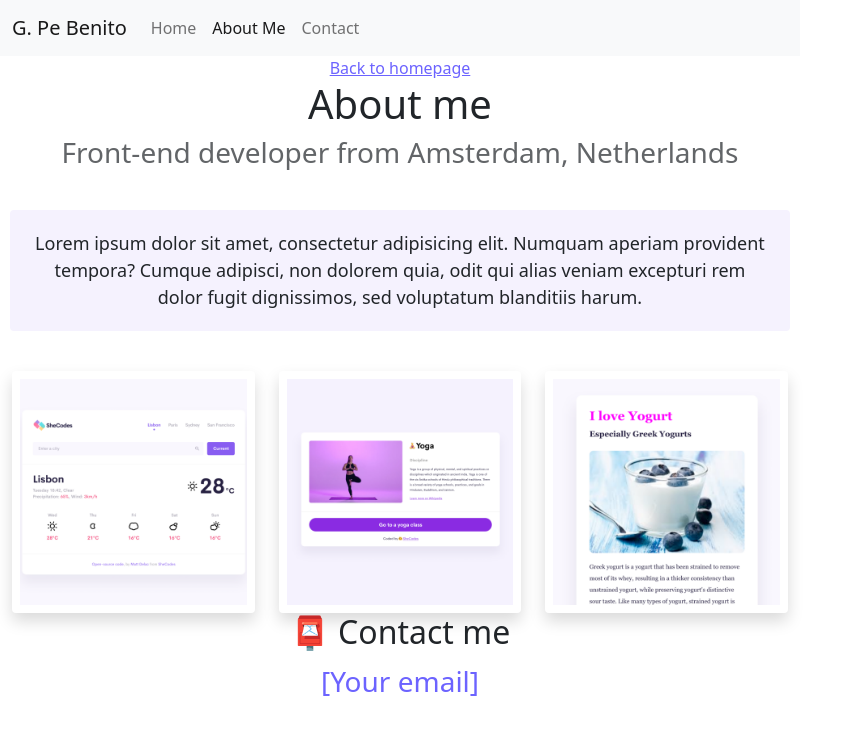
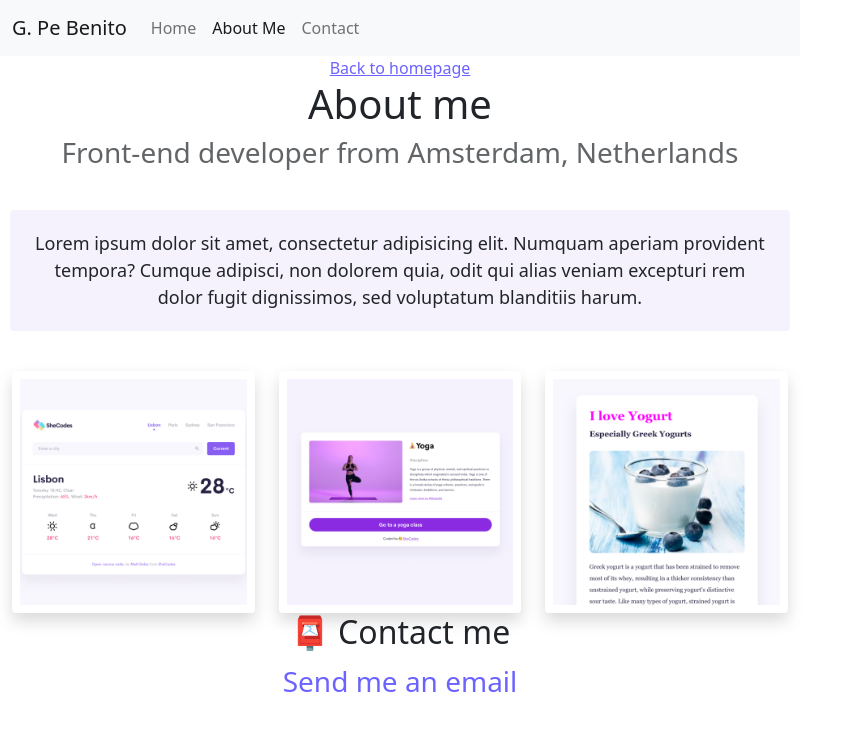
Before and after one commit to GPeBenito/advanced-tools-homework, a plain HTML site: page about.html in a window 1280 px wide. Shown: the whole page, without its empty margins (0-845 px from the left). Drawn offline with nearby package versions, Linux system fonts and the light colour scheme.

Commit message:
Updated email on contact page

```diff
--- a/about.html
+++ b/about.html
@@ -76,7 +76,7 @@
     </div>
     <div id="contact">
       <h2>📮 Contact me</h2>
-      <a href="/mailto:[email]" class="email-link"> [Your email] </a>
+      <a href="mailto:hello@shecodes.io" class="email-link"> Send me an email </a>
     </div>
   </body>
 </html>
```
